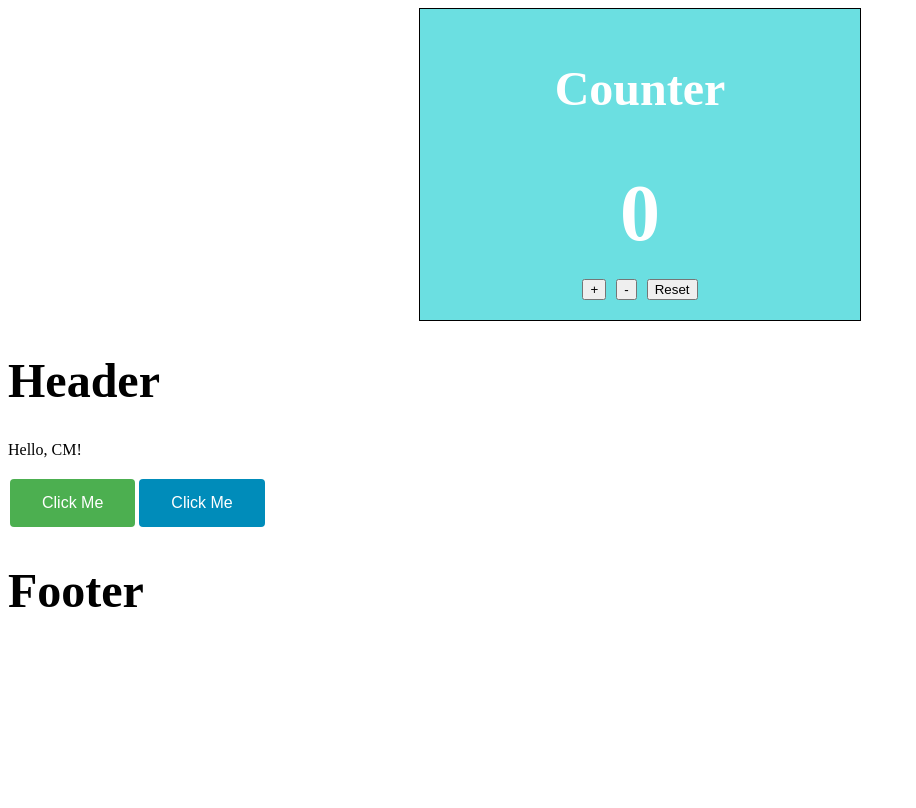
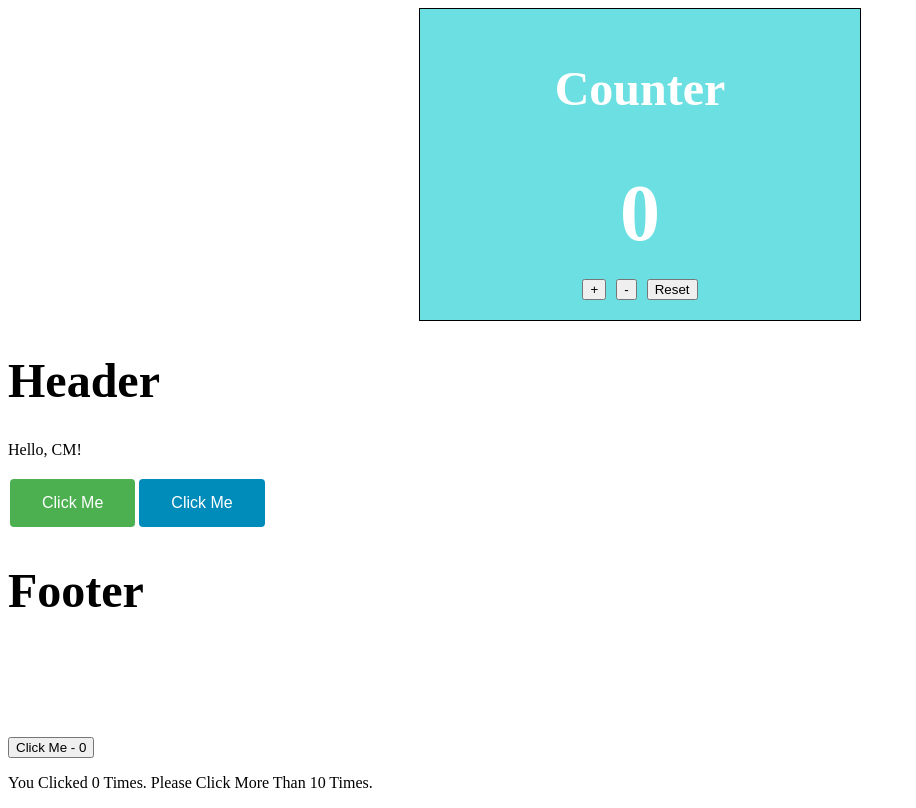
Before and after one commit to BOOBESH776/Vite-React-Practice, a React (Vite) app in the folder my-practice/: page / in a window 1280 px wide. Shown: the whole page, without its empty margins (0-916 px from the left). Built offline with nearby package versions, Linux system fonts and the light colour scheme.

Commit message:
Conditional Rendering

```diff
--- a/my-practice/src/app.jsx
+++ b/my-practice/src/app.jsx
@@ -5,7 +5,7 @@ import './components/style.css';
 import Header from './components/Header';
 import Footer from './components/Footer';
 import Content from './components/Content';
-
+import Condition from './components/Condition';
 function App() {
     let user = 'CM';
     return (
@@ -14,6 +14,7 @@ function App() {
         <Header user={user} />
         <Content />
         <Footer/>
+        <Condition />
         </>
     );
 }
--- /dev/null
+++ b/my-practice/src/components/Condition.jsx
@@ -0,0 +1,24 @@
+
+import React, { useState } from 'react';
+
+function Condition() {
+
+    const [State, setState] = useState(0);
+    function Increment(){
+        setState((prev) => prev + 1);
+    }
+
+
+    return (
+        <>
+            <h1>Condition Render</h1>
+
+            <div>
+                <button onClick={Increment}>Click Me - {State}</button>
+                {State >=10 ? <p>You Clicked {State} Times.</p> : <p>You Clicked {State} Times. Please Click More Than {10 - State} Times.</p>}
+            </div>
+        </>
+    );
+}
+
+export default Condition;
```
